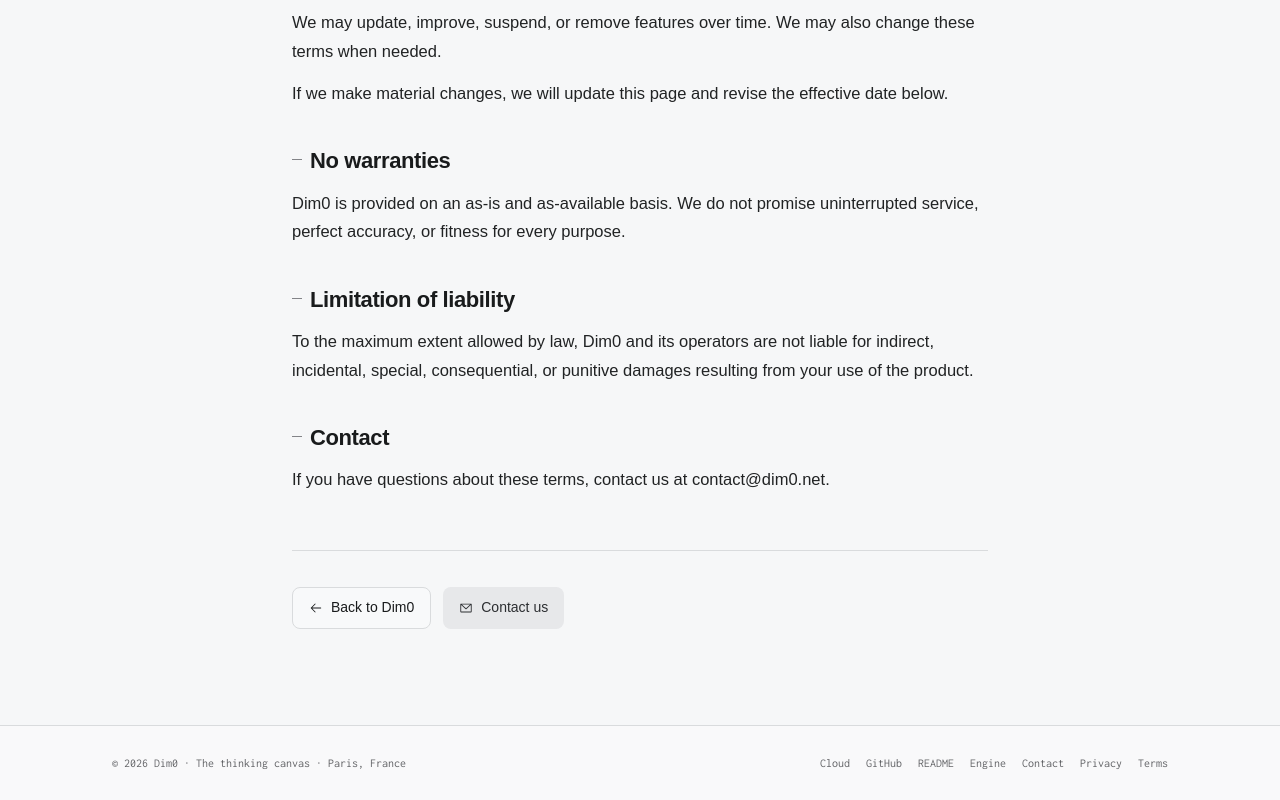
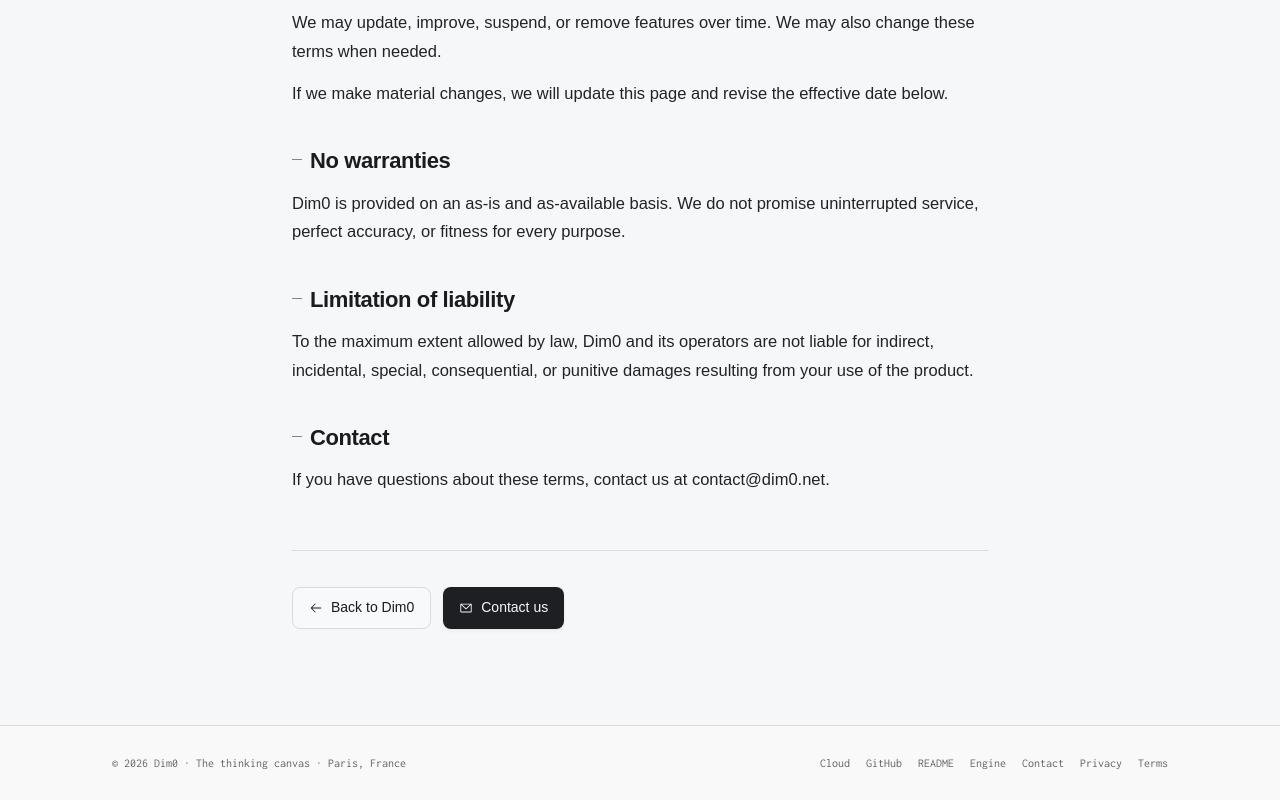
Before and after one commit to vcmf/dim0-landingpage, a Next.js app: page /terms in a window 1280 px wide. Shown: the part 1355-2155 px from the top of the page. Built offline with nearby package versions, Linux system fonts and the light colour scheme; a web font is replaced by a local one.

Commit message:
fix: clean Cloud CTA button color + update model label to Sonnet 4.6 (#29)
- .btn-sienna was a muddy mid-gray via the noir alias; make it the clean
  near-black primary (affects the OSS Cloud CTA + Free/Basic pricing CTAs).
- Composer model label 4.5 -> 4.6 (one component, both hero + CTA bars).

```diff
--- a/app/(dim0)/page.tsx
+++ b/app/(dim0)/page.tsx
@@ -163,7 +163,7 @@
         <button type="button" className="composer-btn" title="Mention" tabIndex={-1}><AtIcon size={14} /></button>
         <button type="button" className="composer-btn" title="Slash command" tabIndex={-1}><CommandIcon size={14} /></button>
         <span style={{ marginLeft: 8, fontFamily: "var(--font-mono)", fontSize: 11 }}>
-          Claude Sonnet 4.5
+          Claude Sonnet 4.6
         </span>
         <CaretDownIcon size={9} style={{ marginLeft: 2 }} />
         <div style={{ marginLeft: "auto", display: "flex", alignItems: "center", gap: 8 }}>
--- a/app/globals.css
+++ b/app/globals.css
@@ -164,10 +164,11 @@
 }
 .btn-ghost:hover { background: var(--card); }
 .btn-sienna {
-  background: var(--sienna-tint);
-  color: var(--sienna-deep);
-}
-.btn-sienna:hover { background: color-mix(in oklab, var(--sienna-tint) 70%, var(--sienna) 30%); color: white; }
+  background: var(--primary);
+  color: var(--primary-foreground);
+  box-shadow: var(--shadow-sm);
+}
+.btn-sienna:hover { transform: translateY(-1px); box-shadow: var(--shadow-md); }
 
 /* ---------- GRAPH CANVAS ---------- */
 .graph-bg {
```
